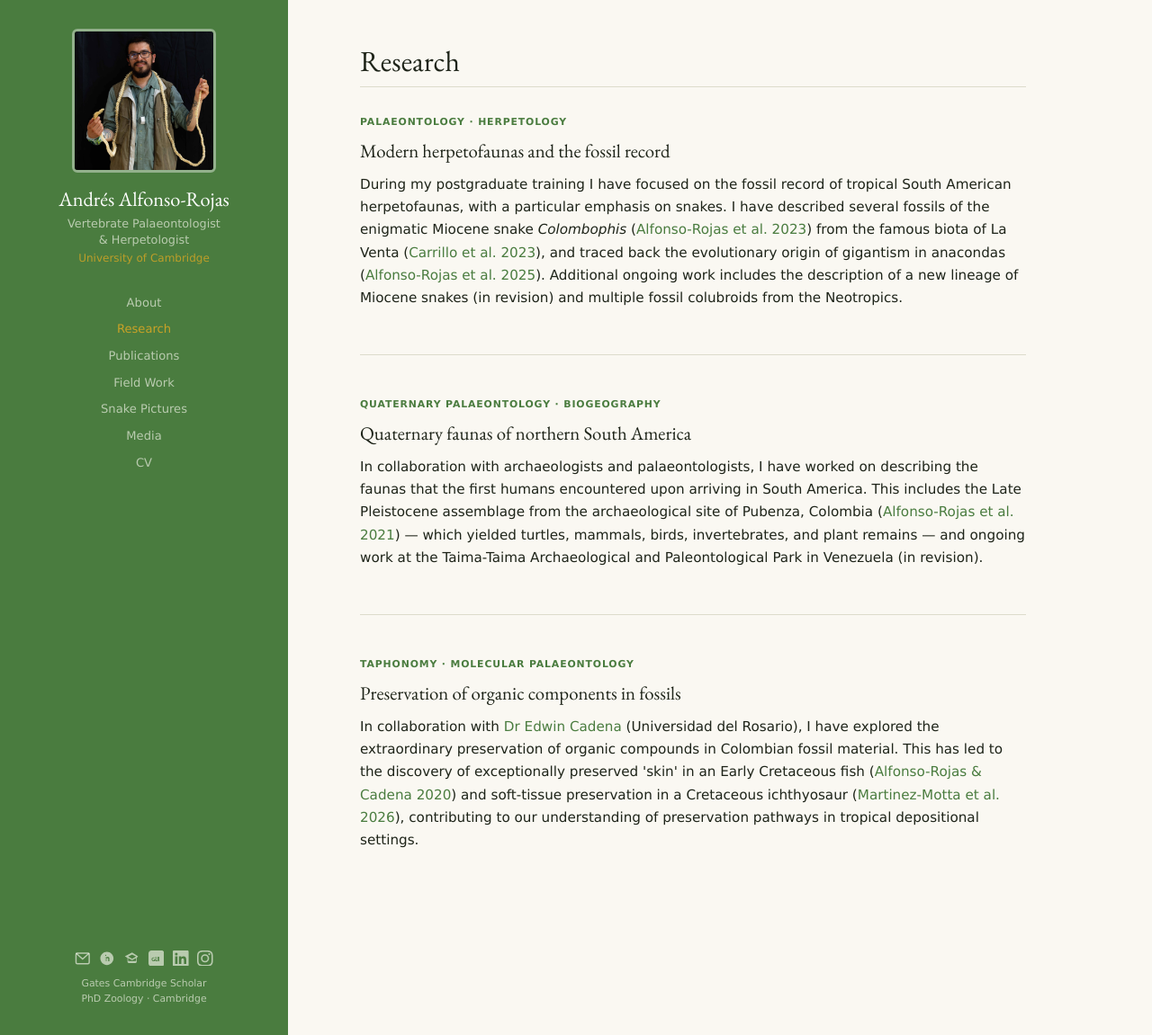
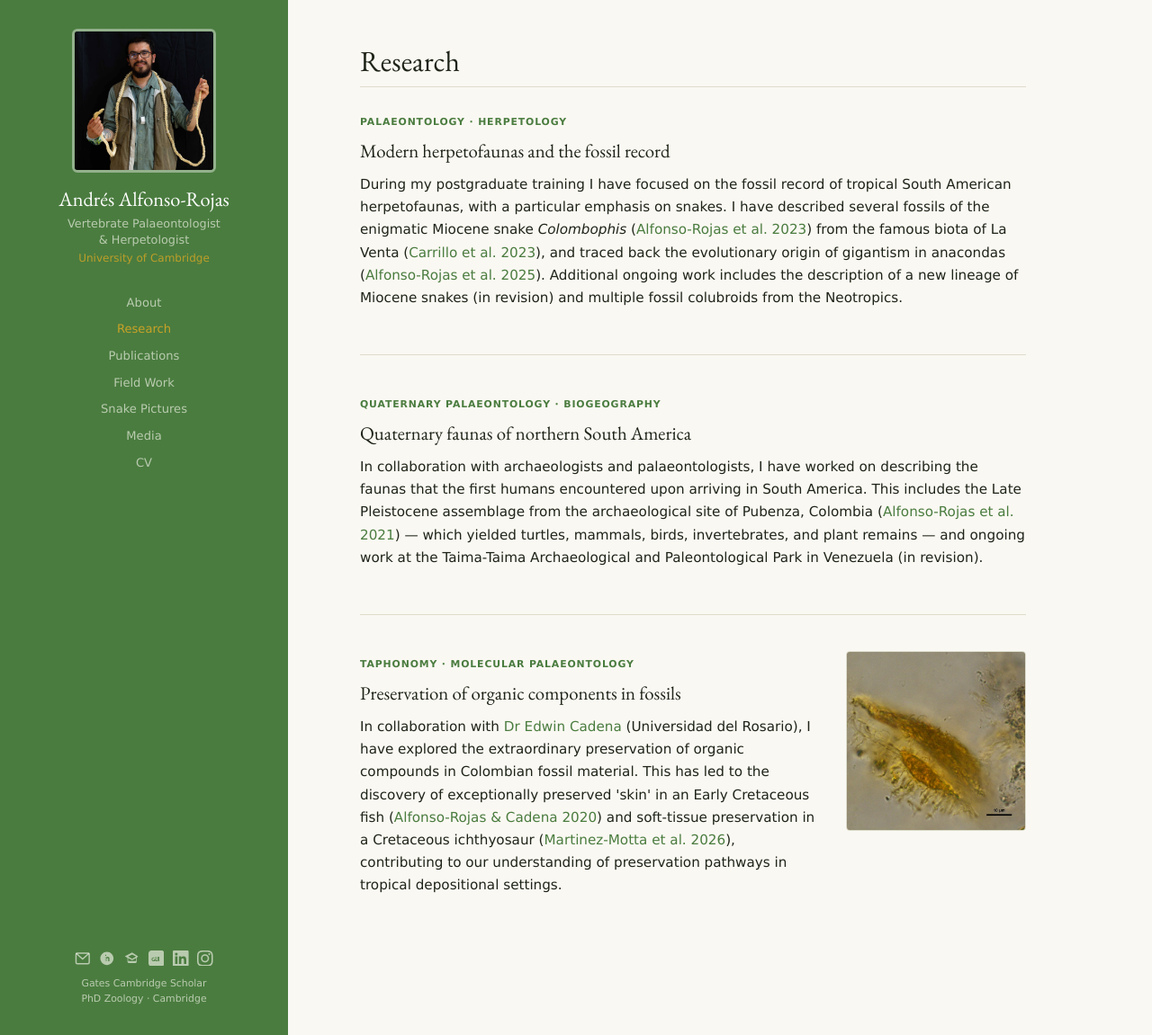
Before and after one commit to palaeophidia/palaeophidia.github.io, a Jekyll site: the page built from research/index.md, in a window 1280 px wide and 1151 px high. Shown: the whole window at 90% size. Built offline with Jekyll 4.4.1, drawn with Linux system fonts in a browser that asks for light colours.

Commit message:
add research pictures

```diff
--- a/public/css/main.css
+++ b/public/css/main.css
@@ -470,3 +470,23 @@ h1, h2, h3, h4 {
   .about-layout { flex-direction: column; }
   .about-photo { width: 100%; height: auto; flex: none; position: static; }
 }
+
+/* --- Research images ---------------------------------------- */
+.research-project-inner {
+  display: flex;
+  gap: 2rem;
+  align-items: flex-start;
+}
+.research-project-text { flex: 1; min-width: 0; }
+.research-img {
+  flex: 0 0 200px;
+  width: 200px;
+  height: 200px;
+  object-fit: cover;
+  border-radius: 4px;
+  border: 1px solid var(--border);
+}
+@media (max-width: 800px) {
+  .research-project-inner { flex-direction: column; }
+  .research-img { width: 100%; height: auto; flex: none; }
+}
--- a/research/index.md
+++ b/research/index.md
@@ -20,9 +20,13 @@ title: Research
 </div>
 
 <div class="research-project">
-  <span class="research-tag">Taphonomy · Molecular Palaeontology</span>
-  <h2>Preservation of organic components in fossils</h2>
-  <p>
-    In collaboration with <a href="https://www.paleoturtles.com/" target="_blank">Dr Edwin Cadena</a> (Universidad del Rosario), I have explored the extraordinary preservation of organic compounds in Colombian fossil material. This has led to the discovery of exceptionally preserved 'skin' in an Early Cretaceous fish (<a href="https://doi.org/10.7717/peerj.9479" target="_blank">Alfonso-Rojas & Cadena 2020</a>) and soft-tissue preservation in a Cretaceous ichthyosaur (<a href="https://doi.org/10.1016/j.cretres.2026.106305" target="_blank">Martinez-Motta et al. 2026</a>), contributing to our understanding of preservation pathways in tropical depositional settings.
-  </p>
+  <div class="research-project-inner">
+    <div class="research-project-text">
+      <span class="research-tag">Taphonomy · Molecular Palaeontology</span>
+       <h2>Preservation of organic components in fossils</h2>
+      <p>
+      In collaboration with <a href="https://www.paleoturtles.com/" target="_blank">Dr Edwin Cadena</a> (Universidad del Rosario), I have explored the extraordinary preservation of organic compounds in Colombian fossil material. This has led to the discovery of exceptionally preserved 'skin' in an Early Cretaceous fish (<a href="https://doi.org/10.7717/peerj.9479" target="_blank">Alfonso-Rojas & Cadena 2020</a>) and soft-tissue preservation in a Cretaceous ichthyosaur (<a href="https://doi.org/10.1016/j.cretres.2026.106305" target="_blank">Martinez-Motta et al. 2026</a>), contributing to our understanding of preservation pathways in tropical depositional settings.</p>
+    </div>
+    <img src="/public/img/research/molecular_paleo.jpg" alt="" class="research-img">
+  </div>
 </div>
```
Also changed, not shown: public/img/research/molecular_paleo.jpg (renamed from public/img/molecular_paleo.jpg).
